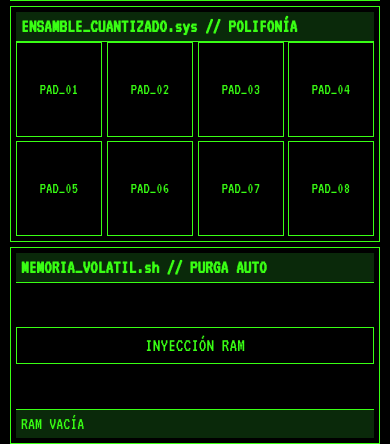
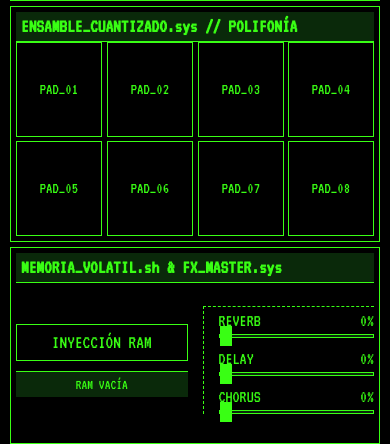
Before and after one commit to diegomolinaquintero/EntornosinteticoAppOne, a Django app: page / in a window 390 px wide. Shown: the part 400-844 px from the top of the page. Run offline with Django 5.2, Linux system fonts and the light colour scheme.

Commit message:
New version with chorus

```diff
--- a/core/static/core/js/engine.js
+++ b/core/static/core/js/engine.js
@@ -1,19 +1,86 @@
 document.addEventListener('DOMContentLoaded', () => {
     let audioCtx = null;
-    let masterCompressor = null; // Protector de audio para múltiples toques
+    let masterCompressor = null;
+    let masterInput = null; // El nuevo bus maestro donde llega todo el audio
+
+    // Nodos de control de ganancia de los efectos (Sends)
+    let reverbSend, delaySend, chorusSend;
+
+    // Función matemática para generar una respuesta a impulsos de Reverb en RAM (Cero dependencias)
+    const buildImpulse = (ctx, duration, decay) => {
+        const sampleRate = ctx.sampleRate;
+        const length = sampleRate * duration;
+        const impulse = ctx.createBuffer(2, length, sampleRate);
+        const left = impulse.getChannelData(0);
+        const right = impulse.getChannelData(1);
+        for (let i = 0; i < length; i++) {
+            const n = 1 - (i / length);
+            left[i] = (Math.random() * 2 - 1) * Math.pow(n, decay);
+            right[i] = (Math.random() * 2 - 1) * Math.pow(n, decay);
+        }
+        return impulse;
+    };
 
     const initAudio = () => {
         if (!audioCtx) {
             audioCtx = new (window.AudioContext || window.webkitAudioContext)({ latencyHint: 'interactive' });
 
-            // Limitador Maestro: Evita que el sonido sature al usar muchos dedos
+            // 1. LIMITADOR MAESTRO (Salida Final)
             masterCompressor = audioCtx.createDynamicsCompressor();
-            masterCompressor.threshold.setValueAtTime(-15, audioCtx.currentTime);
+            masterCompressor.threshold.setValueAtTime(-12, audioCtx.currentTime);
             masterCompressor.knee.setValueAtTime(10, audioCtx.currentTime);
             masterCompressor.ratio.setValueAtTime(12, audioCtx.currentTime);
             masterCompressor.attack.setValueAtTime(0, audioCtx.currentTime);
             masterCompressor.release.setValueAtTime(0.25, audioCtx.currentTime);
             masterCompressor.connect(audioCtx.destination);
+
+            // 2. BUS MAESTRO DE ENTRADA (Aquí llega el Dron, Pads y RAM)
+            masterInput = audioCtx.createGain();
+
+            // Ruta Seca (Dry): Directo al compresor
+            masterInput.connect(masterCompressor);
+
+            // 3. RUTA FX: REVERB (Sala grande, 3s decay)
+            reverbSend = audioCtx.createGain();
+            reverbSend.gain.value = 0;
+            const convolver = audioCtx.createConvolver();
+            convolver.buffer = buildImpulse(audioCtx, 3.0, 2.0);
+            masterInput.connect(reverbSend);
+            reverbSend.connect(convolver);
+            convolver.connect(masterCompressor);
+
+            // 4. RUTA FX: DELAY (Ping-Pong 3/8)
+            delaySend = audioCtx.createGain();
+            delaySend.gain.value = 0;
+            const delayNode = audioCtx.createDelay(1.0);
+            delayNode.delayTime.value = 0.375;
+            const feedbackGain = audioCtx.createGain();
+            feedbackGain.gain.value = 0.5; // Cantidad de repeticiones
+
+            masterInput.connect(delaySend);
+            delaySend.connect(delayNode);
+            delayNode.connect(feedbackGain);
+            feedbackGain.connect(delayNode);
+            delayNode.connect(masterCompressor);
+
+            // 5. RUTA FX: CHORUS (Retraso modulado corto)
+            chorusSend = audioCtx.createGain();
+            chorusSend.gain.value = 0;
+            const chorusDelay = audioCtx.createDelay();
+            chorusDelay.delayTime.value = 0.03;
+            const lfo = audioCtx.createOscillator();
+            lfo.type = 'sine';
+            lfo.frequency.value = 1.5; // Velocidad del chorus
+            const lfoGain = audioCtx.createGain();
+            lfoGain.gain.value = 0.005; // Profundidad del chorus
+
+            lfo.connect(lfoGain);
+            lfoGain.connect(chorusDelay.delayTime);
+            lfo.start();
+
+            masterInput.connect(chorusSend);
+            chorusSend.connect(chorusDelay);
+            chorusDelay.connect(masterCompressor);
         }
         if (audioCtx.state === 'suspended') audioCtx.resume();
     };
@@ -21,13 +88,31 @@ document.addEventListener('DOMContentLoaded', () => {
     document.body.addEventListener('pointerdown', initAudio, { once: true });
 
     /* =====================================================================
-       1. DRON CENTRAL (Polifonía Multitáctil de Alto Rendimiento)
+       0. CONTROLES DE LA INTERFAZ FX
+       ===================================================================== */
+    const fxReverb = document.getElementById('fx-reverb');
+    const fxDelay = document.getElementById('fx-delay');
+    const fxChorus = document.getElementById('fx-chorus');
+
+    const updateFX = (input, sendNode, labelId) => {
+        const val = input.value;
+        document.getElementById(labelId).innerText = `${val}%`;
+        if (sendNode) {
+            // Curva exponencial sutil para que los efectos suban suavemente
+            sendNode.gain.setTargetAtTime(val / 100, audioCtx.currentTime, 0.05);
+        }
+    };
+
+    fxReverb.addEventListener('input', (e) => updateFX(e.target, reverbSend, 'val-rev'));
+    fxDelay.addEventListener('input', (e) => updateFX(e.target, delaySend, 'val-del'));
+    fxChorus.addEventListener('input', (e) => updateFX(e.target, chorusSend, 'val-cho'));
+
+    /* =====================================================================
+       1. DRON CENTRAL (Multitouch Polifónico)
        ===================================================================== */
     const canvas = document.getElementById('dron-canvas');
     const ctx = canvas.getContext('2d');
     const statusDron = document.getElementById('dron-status');
-
-    // Diccionario para almacenar múltiples dedos de forma independiente
     const activeTouches = new Map();
 
     const resize = () => {
@@ -38,69 +123,55 @@ document.addEventListener('DOMContentLoaded', () => {
     resize();
 
     const drawLoop = () => {
-        // Estela visual
         ctx.fillStyle = 'rgba(0, 0, 0, 0.2)';
         ctx.fillRect(0, 0, canvas.width, canvas.height);
 
-        // Dibujar cada dedo activo en la pantalla
         activeTouches.forEach(touch => {
             ctx.beginPath();
             ctx.arc(touch.x, touch.y, 40, 0, Math.PI * 2);
             ctx.fillStyle = 'rgba(57, 255, 20, 0.8)';
             ctx.fill();
         });
-
         requestAnimationFrame(drawLoop);
     };
     requestAnimationFrame(drawLoop);
 
-    // Iniciar síntesis para un solo dedo
     const startDron = (pointerId, x, y) => {
         initAudio();
-
         const gainNode = audioCtx.createGain();
         gainNode.gain.setValueAtTime(0, audioCtx.currentTime);
-        // Volumen más bajo por dedo para compensar la polifonía
         gainNode.gain.linearRampToValueAtTime(0.3, audioCtx.currentTime + 4);
-        gainNode.connect(masterCompressor);
+
+        // CONECTADO AL BUS MAESTRO (Para pasar por los FX)
+        gainNode.connect(masterInput);
 
         const freqs = [55, 110, 165, 220];
-
         const oscillators = freqs.map((f, i) => {
             const osc = audioCtx.createOscillator();
             const filter = audioCtx.createBiquadFilter();
-
             osc.type = i % 2 === 0 ? 'sine' : 'sawtooth';
             osc.frequency.setValueAtTime(f, audioCtx.currentTime);
-
             filter.type = 'lowpass';
             filter.frequency.setValueAtTime(400, audioCtx.currentTime);
-
             osc.connect(filter);
             filter.connect(gainNode);
             osc.start();
-
             return { osc, filter, baseFreq: f };
         });
 
-        // Registrar este toque específico
         activeTouches.set(pointerId, { x, y, oscillators, gainNode });
         updateDronAudio(pointerId, x, y);
     };
 
-    // Actualizar audio para un dedo en movimiento
     const updateDronAudio = (pointerId, x, y) => {
         const touch = activeTouches.get(pointerId);
         if (!touch) return;
 
-        touch.x = x;
-        touch.y = y;
-
+        touch.x = x; touch.y = y;
         const normX = x / canvas.width;
         const normY = 1 - (y / canvas.height);
 
-        statusDron.innerText = `TOQUES ACTIVOS: ${activeTouches.size} // POLIFONÍA`;
-
+        statusDron.innerText = `TOQUES: ${activeTouches.size} // FX ACTIVO`;
         const time = audioCtx.currentTime;
         touch.oscillators.forEach((node, i) => {
             node.osc.frequency.setTargetAtTime(node.baseFreq + (normX * 10 * i), time, 0.1);
@@ -108,7 +179,6 @@ document.addEventListener('DOMContentLoaded', () => {
         });
     };
 
-    // Detener y purgar un dedo específico
     const stopDron = (pointerId) => {
         const touch = activeTouches.get(pointerId);
         if (!touch) return;
@@ -117,44 +187,30 @@ document.addEventListener('DOMContentLoaded', () => {
             touch.gainNode.gain.cancelScheduledValues(audioCtx.currentTime);
             touch.gainNode.gain.setValueAtTime(touch.gainNode.gain.value, audioCtx.currentTime);
             touch.gainNode.gain.linearRampToValueAtTime(0.0001, audioCtx.currentTime + 6);
-
             const nodesToKill = touch.oscillators;
             const gainToKill = touch.gainNode;
-
             setTimeout(() => {
                 nodesToKill.forEach(n => { n.osc.stop(); n.osc.disconnect(); n.filter.disconnect(); });
                 gainToKill.disconnect();
             }, 6100);
         }
 
-        // Eliminar el dedo del registro inmediatamente
         activeTouches.delete(pointerId);
-
-        if (activeTouches.size === 0) {
-            statusDron.innerText = `MODO ESPERA // FADE OUT ACTIVO`;
-        } else {
-            statusDron.innerText = `TOQUES ACTIVOS: ${activeTouches.size} // POLIFONÍA`;
-        }
+        if (activeTouches.size === 0) statusDron.innerText = `MODO ESPERA`;
     };
 
-    // PointerEvents: La clave del Multitouch
     canvas.addEventListener('pointerdown', (e) => {
         canvas.setPointerCapture(e.pointerId);
         startDron(e.pointerId, e.offsetX, e.offsetY);
     });
-
     canvas.addEventListener('pointermove', (e) => {
-        if (activeTouches.has(e.pointerId)) {
-            updateDronAudio(e.pointerId, e.offsetX, e.offsetY);
-        }
+        if (activeTouches.has(e.pointerId)) updateDronAudio(e.pointerId, e.offsetX, e.offsetY);
     });
-
     canvas.addEventListener('pointerup', (e) => stopDron(e.pointerId));
     canvas.addEventListener('pointercancel', (e) => stopDron(e.pointerId));
 
-
     /* =====================================================================
-       2. ENSAMBLE CUANTIZADO
+       2. ENSAMBLE CUANTIZADO (Conectado a FX Master)
        ===================================================================== */
     const padGrid = document.getElementById('pad-grid');
     const pentatonica = [261.63, 293.66, 329.63, 392.00, 440.00, 523.25, 587.33, 659.25];
@@ -168,39 +224,33 @@ document.addEventListener('DOMContentLoaded', () => {
         const playNota = (e) => {
             e.preventDefault();
             initAudio();
-
             const osc = audioCtx.createOscillator();
             const gain = audioCtx.createGain();
 
             osc.type = 'triangle';
             osc.frequency.setValueAtTime(freq, audioCtx.currentTime);
-
             gain.gain.setValueAtTime(0, audioCtx.currentTime);
             gain.gain.linearRampToValueAtTime(0.5, audioCtx.currentTime + 0.01);
             gain.gain.exponentialRampToValueAtTime(0.001, audioCtx.currentTime + 1.2);
 
             osc.connect(gain);
-            gain.connect(masterCompressor); // Conectar al limitador
 
-            osc.onended = () => {
-                gain.disconnect();
-                osc.disconnect();
-            };
+            // CONECTADO AL BUS MAESTRO
+            gain.connect(masterInput);
 
+            osc.onended = () => { gain.disconnect(); osc.disconnect(); };
             osc.start(audioCtx.currentTime);
             osc.stop(audioCtx.currentTime + 1.2);
 
             btn.classList.add('active-pad');
             setTimeout(() => btn.classList.remove('active-pad'), 100);
         };
-
         btn.addEventListener('pointerdown', playNota);
         padGrid.appendChild(btn);
     });
 
-
     /* =====================================================================
-       3. PAISAJES EFÍMEROS
+       3. PAISAJES EFÍMEROS (Conectado a FX Master)
        ===================================================================== */
     const fileInput = document.getElementById('audio-upload');
     const playEfimeroBtn = document.getElementById('play-efimero');
@@ -215,15 +265,13 @@ document.addEventListener('DOMContentLoaded', () => {
     fileInput.addEventListener('change', async (e) => {
         const file = e.target.files[0];
         if (!file) return;
-
         initAudio();
         statusRam.innerText = `DECODIFICANDO A RAM...`;
-
         const arrayBuffer = await file.arrayBuffer();
         try {
             bufferRam = await audioCtx.decodeAudioData(arrayBuffer);
             statusRam.innerText = `RAM OK: ${file.name.toUpperCase()}`;
-            containerBtns.style.display = 'grid';
+            containerBtns.style.display = 'flex';
         } catch (err) {
             statusRam.innerText = `ERROR DE LECTURA.`;
         }
@@ -232,11 +280,9 @@ document.addEventListener('DOMContentLoaded', () => {
 
     playEfimeroBtn.addEventListener('pointerdown', () => {
         if (!bufferRam) return;
-
         if (sourceNode) {
             try { sourceNode.stop(); sourceNode.disconnect(); } catch(e){}
         }
-
         sourceNode = audioCtx.createBufferSource();
         sourceNode.buffer = bufferRam;
         sourceNode.loop = true;
@@ -245,9 +291,11 @@ document.addEventListener('DOMContentLoaded', () => {
         gainEfimero.gain.value = 0.6;
 
         sourceNode.connect(gainEfimero);
-        gainEfimero.connect(masterCompressor); // Conectar al limitador
+
+        // CONECTADO AL BUS MAESTRO
+        gainEfimero.connect(masterInput);
+
         sourceNode.start();
-
         playEfimeroBtn.style.color = 'var(--bg-pure)';
         playEfimeroBtn.style.backgroundColor = 'var(--phosphor-green)';
     });
@@ -258,10 +306,9 @@ document.addEventListener('DOMContentLoaded', () => {
             sourceNode.disconnect();
             gainEfimero.disconnect();
             sourceNode = null;
-
             playEfimeroBtn.style.color = 'var(--phosphor-green)';
             playEfimeroBtn.style.backgroundColor = 'transparent';
-            statusRam.innerText = `PAISAJE PURGADO. RAM LIBERADA.`;
+            statusRam.innerText = `PAISAJE PURGADO.`;
         }
     });
 });
--- a/core/static/core/style.css
+++ b/core/static/core/style.css
@@ -183,4 +183,80 @@ input[type="file"] { display: none; }
         font-size: 1.2rem;
         padding: 8px;
     }
+    .efimero-fx-layout {
+        grid-template-columns: 1fr; /* Apila el botón y los efectos en celular */
+        gap: 5px;
+    }
+    .fx-panel {
+        border-left: none;
+        border-top: 1px dashed var(--phosphor-green);
+        padding-left: 0;
+        padding-top: 5px;
+    }
 }
+
+/* =========================================================
+   PANEL DE EFECTOS MAESTROS Y LAYOUT EFÍMERO
+   ========================================================= */
+.efimero-fx-layout {
+    display: grid;
+    grid-template-columns: 1fr 1fr;
+    gap: 15px;
+    flex-grow: 1;
+    align-items: center;
+}
+
+.btn-small {
+    font-size: 1.2rem;
+    padding: 8px;
+}
+
+.status-small {
+    font-size: 0.9rem;
+    text-align: center;
+}
+
+.fx-panel {
+    display: flex;
+    flex-direction: column;
+    gap: 12px;
+    border-left: 1px dashed var(--phosphor-green);
+    padding-left: 15px;
+}
+
+.fx-knob {
+    display: flex;
+    flex-direction: column;
+    gap: 4px;
+}
+
+.fx-knob label {
+    display: flex;
+    justify-content: space-between;
+    font-size: 1.1rem;
+}
+
+/* Estilo Terminal para los Sliders (Range Inputs) */
+input[type=range] {
+    -webkit-appearance: none;
+    width: 100%;
+    background: transparent;
+}
+input[type=range]:focus {
+    outline: none;
+}
+input[type=range]::-webkit-slider-runnable-track {
+    width: 100%;
+    height: 4px;
+    cursor: pointer;
+    background: var(--phosphor-dark);
+    border: 1px solid var(--phosphor-green);
+}
+input[type=range]::-webkit-slider-thumb {
+    height: 20px;
+    width: 12px;
+    background: var(--phosphor-green);
+    cursor: pointer;
+    -webkit-appearance: none;
+    margin-top: -9px;
+}
--- a/core/templates/core/terminal.html
+++ b/core/templates/core/terminal.html
@@ -27,17 +27,35 @@
         </section>
 
         <section class="module box-efimero">
-            <h2 class="module-title">MEMORIA_VOLATIL.sh // PURGA AUTO</h2>
-            <div class="efimero-controls">
-                <label for="audio-upload" class="btn">INYECCIÓN RAM</label>
-                <input type="file" id="audio-upload" accept="audio/*">
+            <h2 class="module-title">MEMORIA_VOLATIL.sh & FX_MASTER.sys</h2>
 
-                <div id="playback-buttons" style="display: none;">
-                    <button id="play-efimero" class="btn">PLAY [LOOP]</button>
-                    <button id="stop-efimero" class="btn">PURGAR RAM</button>
+            <div class="efimero-fx-layout">
+                <div class="efimero-controls">
+                    <label for="audio-upload" class="btn btn-small">INYECCIÓN RAM</label>
+                    <input type="file" id="audio-upload" accept="audio/*">
+
+                    <div id="playback-buttons" style="display: none;">
+                        <button id="play-efimero" class="btn btn-small">PLAY [LOOP]</button>
+                        <button id="stop-efimero" class="btn btn-small">PURGAR</button>
+                    </div>
+                    <div id="file-status" class="status-bar status-small">RAM VACÍA</div>
+                </div>
+
+                <div class="fx-panel">
+                    <div class="fx-knob">
+                        <label>REVERB <span id="val-rev">0%</span></label>
+                        <input type="range" id="fx-reverb" min="0" max="100" value="0">
+                    </div>
+                    <div class="fx-knob">
+                        <label>DELAY <span id="val-del">0%</span></label>
+                        <input type="range" id="fx-delay" min="0" max="100" value="0">
+                    </div>
+                    <div class="fx-knob">
+                        <label>CHORUS <span id="val-cho">0%</span></label>
+                        <input type="range" id="fx-chorus" min="0" max="100" value="0">
+                    </div>
                 </div>
             </div>
-            <div id="file-status" class="status-bar">RAM VACÍA</div>
         </section>
     </main>
 
```
